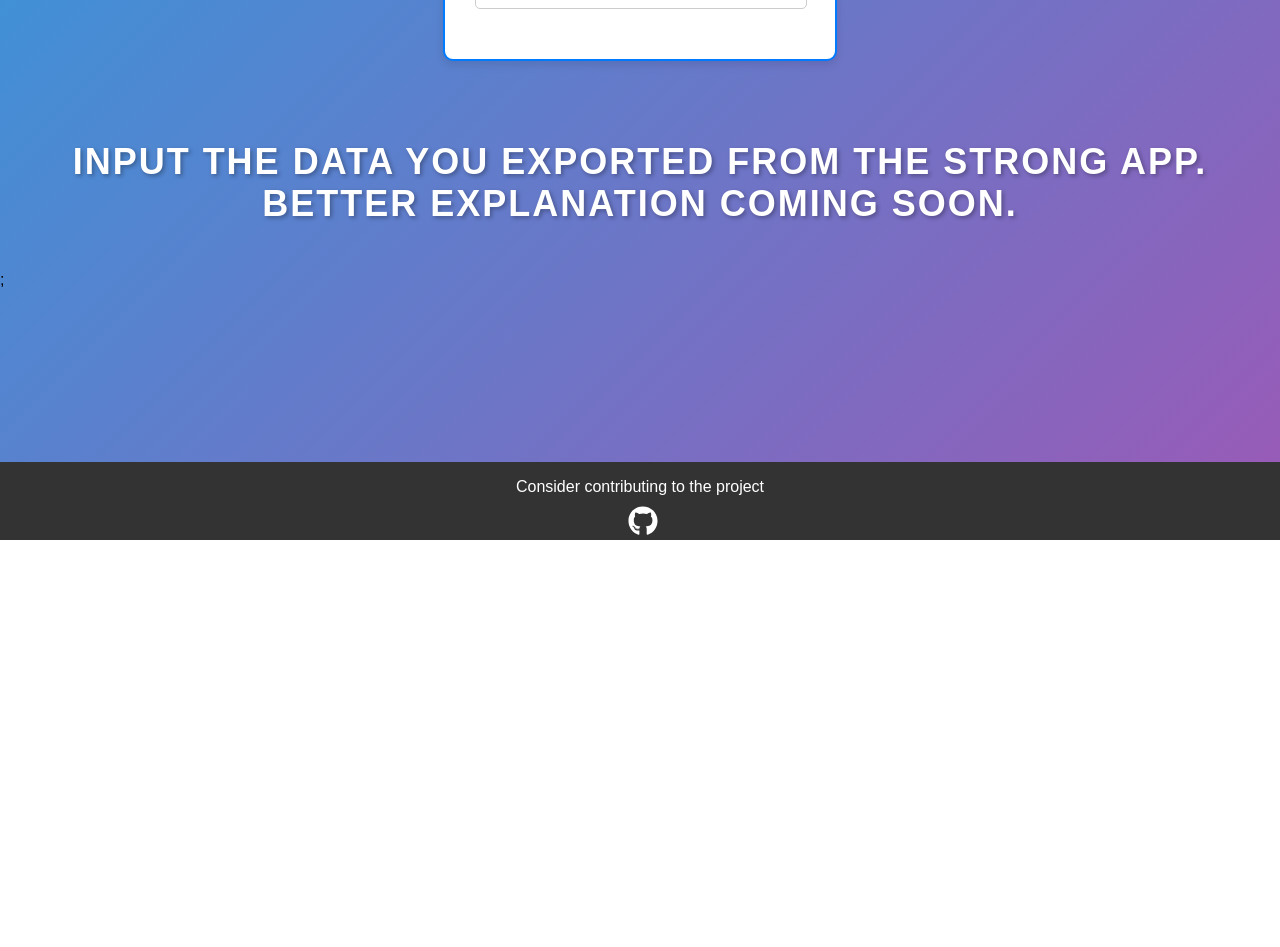
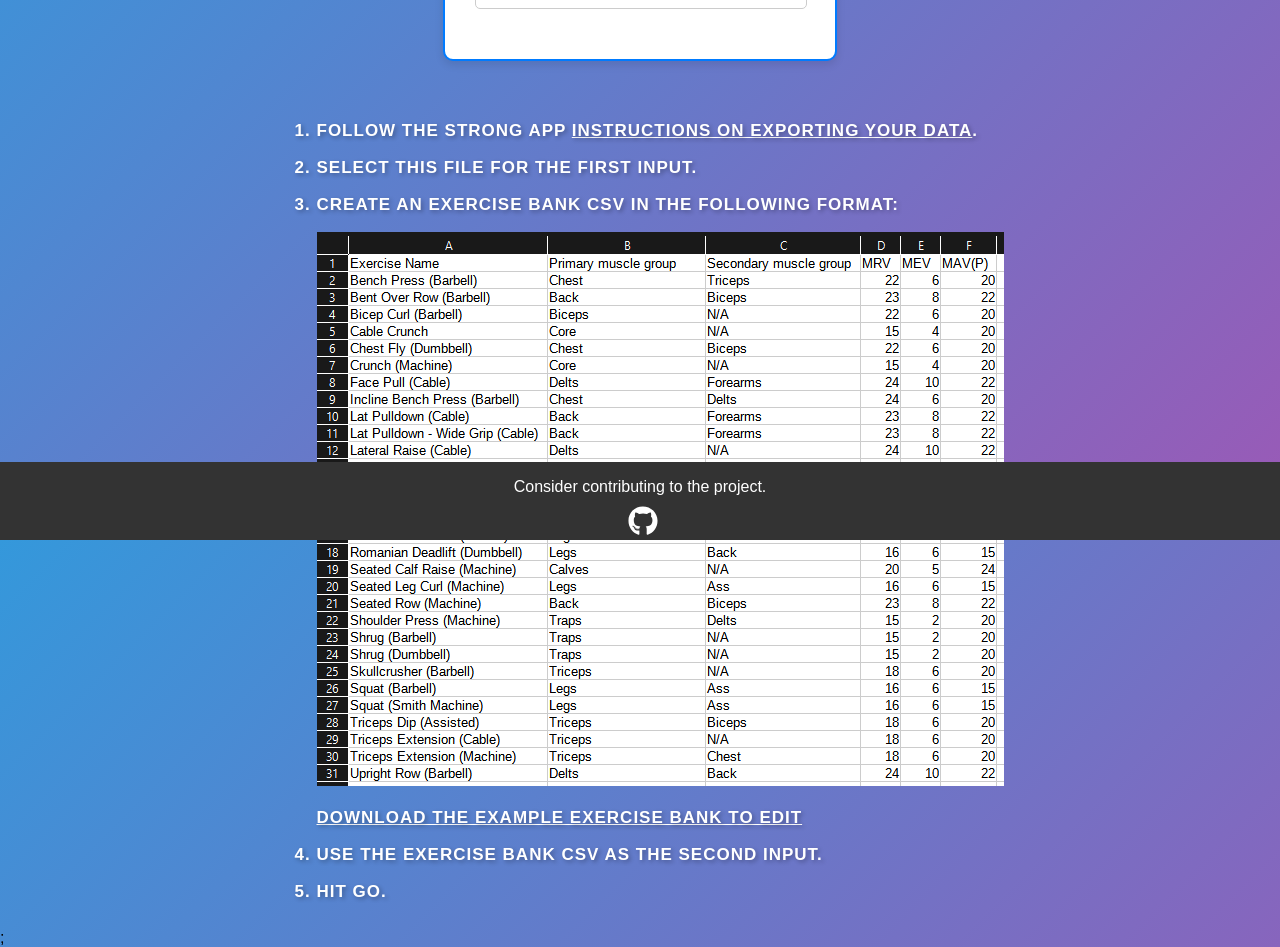
Before and after one commit to Apolexian/strong-visualise, a React (Create React App) app: page / in a window 1280 px wide. Shown: the part 260-1207 px from the top of the page. Before the commit the page ends 800 px from the top, so only its background shows below. Built offline with nearby package versions, Linux system fonts and the light colour scheme.

Commit message:
Add Instructions

```diff
--- a/src/App.css
+++ b/src/App.css
@@ -25,7 +25,7 @@
 }
 
 .App-link {
-  color: #61dafb;
+  color: #6f7e82;
 }
 
 @keyframes App-logo-spin {
@@ -227,3 +227,10 @@ html {
 .close:hover {
   color: #f00;
 }
+
+a {
+  color: #FFF;
+}
+a:hover {
+   color: #00F
+}
--- a/src/App.tsx
+++ b/src/App.tsx
@@ -3,7 +3,7 @@ import React, { useState } from 'react';
 import axios from 'axios';
 import { FaGithub } from 'react-icons/fa';
 
-const backendUrlSend = "http://localhost:5000/get_gainz";
+const backendUrlSend = "https://apolnav.pythonanywhere.com/get_gainz";
 
 interface FileInputProps {
   label: string;
@@ -46,7 +46,7 @@ interface ErrorPopupProps {
 const Footer = () => {
   return (
     <footer className="footer">
-      <p className="footer-text">Consider contributing to the project</p>
+      <p className="footer-text">Consider contributing to the project.</p>
       <a
         href="https://github.com/Apolexian/strong-visualise"
         target="_blank"
@@ -64,17 +64,34 @@ const Explanation: React.FC = () => {
   return (
     <div className="explanation-container">
       <p style={{
-        textAlign: 'center',
+        textAlign: 'left',
         color: '#fff',
-        marginTop: '50px',
+        marginTop: '30px',
         fontFamily: 'Arial, sans-serif',
-        fontSize: '36px',
+        fontSize: '17px',
         fontWeight: 'bold',
         textTransform: 'uppercase',
-        letterSpacing: '2px',
-        textShadow: '2px 2px 4px rgba(0, 0, 0, 0.3)'
+        letterSpacing: '1px',
+        textShadow: '2px 2px 4px rgba(0, 0, 0, 0.3)',
       }}>
-        Input the data you exported from the Strong app. Better explanation coming soon.
+        <ol>
+          <li>
+            Follow the Strong App <a href="https://help.strongapp.io/article/235-export-workout-data">instructions on exporting your data</a>.
+          </li>
+          <li>
+            <p>Select this file for the first input.</p>
+          </li>
+          <li>
+            <p>Create an Exercise Bank csv in the following format:</p>
+            <img src="/Exercise_Bank.png" alt="The exercise bank consists of the Exercise Name, Primary Muscle Group, Secondary Muscle Group, MRV, MEV and MAV(P) columns."></img>
+            <p><a href="/exercises.csv" download>Download the example Exercise Bank to edit</a></p>
+          </li>
+          <li>
+            <p>Use the Exercise Bank CSV as the second input.</p>
+          </li>
+          <li><p>Hit Go.</p></li>
+        </ol>
+
       </p>
     </div>
   );
@@ -199,11 +216,11 @@ function App() {
             {!buttonPressed && (
               <div className="form-container"> {/* Apply CSS class for styling */}
                 <div className="file-inputs-container"> {/* Separate container for file inputs */}
-                  <FileInput label="Your data" onFileChange={handleFile1Change} />
+                  <FileInput label="Your Strong App data" onFileChange={handleFile1Change} />
                   {errorMessageFile1 && <p style={{ color: 'red' }}>{errorMessageFile1}</p>}
                   {file1 && (
                     <div>
-                      <FileInput label="Your second data" onFileChange={handleFile2Change} />
+                      <FileInput label="Your Exercise Bank" onFileChange={handleFile2Change} />
                       {errorMessageFile2 && <p style={{ color: 'red' }}>{errorMessageFile2}</p>}
                     </div>
                   )}
@@ -211,7 +228,7 @@ function App() {
                 <div className="button-container"> {/* Separate container for the button */}
                   {file2 && (
                     <button onClick={handleSubmit} disabled={submitDisabled}>
-                      Submit
+                      Go
                     </button>
                   )}
                 </div>
```
Also changed, not shown: public/Exercise_Bank.png (added).
